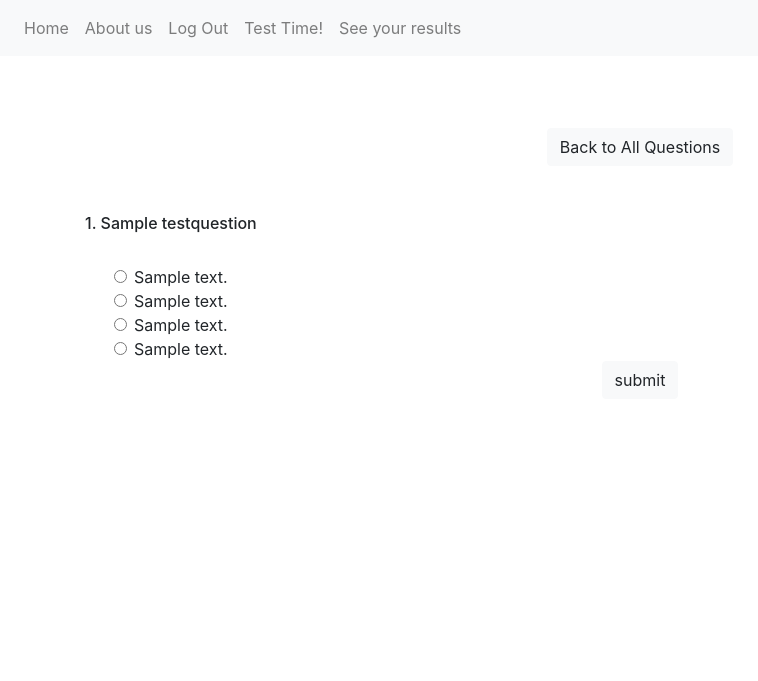
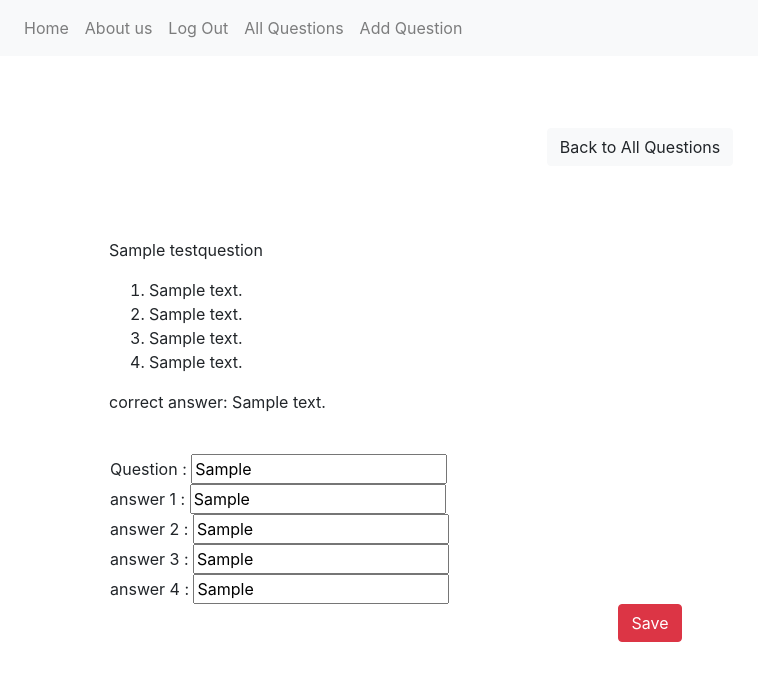
Before and after one commit to mag-d-alen/level_up_english, a Django app: page /1/ in a window 1280 px wide. Shown: the top 681 px of the page, without its empty margins (0-758 px from the left). Run offline with Django 4.2, Linux system fonts and the light colour scheme; a user stored in the database is signed in; tables that the repository leaves empty hold one stand-in row (values such as "Sample post"); some libraries are stand-ins or nearby versions.

Commit message:
adding the load questions management command, htmx, edit question using htmx

```diff
--- a/requirements.txt
+++ b/requirements.txt
@@ -4,3 +4,6 @@ psycopg2-binary==2.9.6
 sqlparse==0.4.4
 django-crispy-forms==1.14.0
 crispy-bootstrap5==0.6
+django-widget-tweaks
+python-docx==0.8.11
+selenium~=4.9.0
--- a/silky/templates/question.html
+++ b/silky/templates/question.html
@@ -8,7 +8,52 @@
      <div class="d-flex justify-content-center p-4 ">
          <a href="{% url 'test' %}"><button class = "btn btn-light btn-large mb-4" >Back to All Questions</button></a>
     </div>
+    {% if user.is_staff%}
+    <div class="p-4">
+        <p id="question"  hx-trigger="click"  hx-target="this" hx-swap="outerHTML">{{q.question}}</p>
+        <ol>
+            <li class="editable">{{q.answer_1}}</li>
+            <li class="editable">{{q.answer_2}}</li>
+            <li class="editable">{{q.answer_3}}</li>
+            <li class="editable">{{q.answer_4}}</li>
+        </ol>
+        <p class="editable">correct answer: {{q.correct_answer}}</p>
+<!--           <div class="d-flex justify-content-center ">-->
+<!--                <button class="btn btn-danger" hx-get="edit">Click to edit</button>-->
+<!--            </div>-->
+    </form>
+    </div>
+    <form hx-put="/edit/{{q.pk}}/" hx-target="this" hx-headers="{'X-CSRFToken': '{{ csrf_token }}'}">
+            <div class="form-check d-flex flex-column align-items-left px-30">
+                <div class="form-check row">
+                    <label class="form-check-label " for=q0> Question :</label>
+                    <input type="text" name=q.pk id=q0 value={{q.question}} >
+                </div>
+                 <div class="form-check row">
+                   <label class="form-check-label " for=q1> answer 1 :</label>
+                    <input type="text" name=q.pk id=q1 value={{q.answer_1}} >
+                 </div>
+                <div class="form-check row">
+                    <label class="form-check-label " for=q2> answer 2 :</label>
+                    <input type="text" name=q.pk id=q2 value={{q.answer_2}} >
+                </div>
+                <div class="form-check row">
+                    <label class="form-check-label " for=q3> answer 3 :</label>
+                    <input type="text" name=q.pk id=q3 value={{q.answer_3}} >
+                </div>
+                <div class="form-check row">
+                    <label class="form-check-label " for=q4> answer 4 :</label>
+                    <input type="text" name=q.pk id=q4 value={{q.answer_4}} >
+                </div>
+
+            <div class="d-flex justify-content-center ">
+                <button class="btn btn-danger">Save</button>
+            </div>
+    </form>
+
+    {% else %}
     <h6>{{q.pk}}. {{q.question}}</h6>
+
     <form class="p-4"method="POST" name=q.pk>
         {% csrf_token %}
             <div class="form-check d-flex flex-column align-items-left px-30">
@@ -37,9 +82,11 @@
               </label>
             </div>
             </div>
-  <div class="d-flex justify-content-center ">
-        <button class = "btn btn-light btn-large" >submit</button>
-  </div>
+          <div class="d-flex justify-content-center ">
+                <button class = "btn btn-light btn-large" >submit</button>
+          </div>
     </form>
+    {% endif %}
     </div>
+
 {% endblock content %}
--- a/silky/urls.py
+++ b/silky/urls.py
@@ -1,7 +1,7 @@
 from django.urls import path
 
 from .views import HomePageView, AboutPageView, RegisterPageView, TestQuestionListView, \
-    question_detail_view, user_results_view
+    question_detail_view, user_results_view, add_question_view, edit_question_view
 
 urlpatterns = [
     path('', HomePageView.as_view(), name='home'),
@@ -9,6 +9,8 @@ urlpatterns = [
     path("register/", RegisterPageView.as_view(), name="register"),
     path("test/", TestQuestionListView.as_view(), name="test"),
     path("<int:pk>/", question_detail_view, name="answers"),
+    path("add/", add_question_view, name="add"),
     path("results/", user_results_view, name="results"),
+    path("edit/<int:pk>", edit_question_view, name="edit"),
 
 ]
--- a/silky/views.py
+++ b/silky/views.py
@@ -1,9 +1,12 @@
+from django.http import HttpResponse
 from django.shortcuts import render, redirect
 from django.urls import reverse_lazy
 from django.views import generic
+from django.views.decorators.http import require_http_methods
 from django.views.generic import TemplateView, ListView
 
 from accounts.forms import CustomUserCreationForm
+from silky.forms import TestQuestionForm
 from silky.models import TestQuestion, TestAnswer
 
 
@@ -32,7 +35,29 @@ class TestQuestionListView(ListView):
         return qs
 
 
-def question_detail_view(request, pk=8):
+def add_question_view(request):
+    form = TestQuestionForm()
+    if request.method == 'POST':
+        form = TestQuestionForm(request.POST)
+        if form.is_valid():
+            form.save()
+            return redirect('test')
+    else:
+        return render(request, 'partials/question_form.html', {'form': form})
+
+@require_http_methods(['GET', 'POST'])
+def edit_question_view(request, pk):
+    question = TestQuestion.objects.get(pk=pk)
+    if request.method == 'POST':
+        data = {key:value for (key, value) in request.POST.items()}
+        TestQuestion.objects.filter(id = pk).update(**data)
+        message =' <p>Congratulations, the question was updated successfully</p>'
+        return HttpResponse(message, status=200)
+    else:
+        return render(request, 'partials/edit_question.html', {'q': question})
+
+
+def question_detail_view(request, pk):
     question = TestQuestion.objects.filter(pk=pk).first()
     if request.method == "POST":
         answer = request.POST.get("q.pk")
@@ -48,6 +73,6 @@ def user_results_view(request):
     questions = list(TestQuestion.objects.filter(answers__author=request.user).order_by("-answers__id"))
     results = [{"question": q.question, "correct": q.correct_answer, "1": q.answer_1, "2": q.answer_2, "3": q.answer_3,
                 "4": q.answer_4, "response": TestAnswer.objects.filter(author=request.user, test_question=q)
-        .values().first()["answer"], "is_right":TestAnswer.objects.filter(author=request.user, test_question=q)
+        .values().first()["answer"], "is_right": TestAnswer.objects.filter(author=request.user, test_question=q)
                                                  .values().first()["answer"] == q.correct_answer} for q in questions]
     return render(request, 'test_results.html', {'results': results})
--- a/templates/_base.html
+++ b/templates/_base.html
@@ -5,6 +5,7 @@
         <meta charset="utf-8">
         <link rel="stylesheet" href="https://cdn.jsdelivr.net/npm/bootstrap@4.3.1/dist/css/bootstrap.min.css" integrity="sha384-ggOyR0iXCbMQv3Xipma34MD+dH/1fQ784/j6cY/iJTQUOhcWr7x9JvoRxT2MZw1T" crossorigin="anonymous">        <title>{% block title %}Silky{% endblock title %}</title>
         <link rel="stylesheet" href="{% static 'css/styles.css' %}"/>
+        <script src="https://unpkg.com/htmx.org@1.9.2" integrity="sha384-L6OqL9pRWyyFU3+/bjdSri+iIphTN/bvYyM37tICVyOJkWZLpP2vGn6VUEXgzg6h" crossorigin="anonymous"></script>
     </head>
     <body>
     <nav class="navbar  navbar-expand-lg  navbar-light bg-light">
@@ -20,11 +21,17 @@
                 <a class="nav-link" href="{% url 'logout' %}">Log Out</a>
             </li>
             <li class="nav-item">
-                <a class="nav-link" href="{% url 'test' %}">Test Time!</a>
+                <a class="nav-link" href="{% url 'test' %}">{% if user.is_staff %} All Questions{% else %}Test Time!{% endif %}</a>
             </li>
-             <li class="nav-item">
-                <a class="nav-link" href="{% url 'results' %}">See your results</a>
-            </li>
+                {% if  user.is_staff %}
+                  <li class="nav-item">
+                    <a class="nav-link" href="{% url 'add' %}">Add Question</a>
+                </li>
+                {% else %}
+                  <li class="nav-item">
+                    <a class="nav-link" href="{% url 'results' %}">See your results</a>
+                </li>
+                {% endif %}
             {% else %}
             <li class="nav-item">
                 <a class="nav-link" href="{% url 'login' %}">Log In</a>
@@ -39,10 +46,11 @@
             {% block content %}
             {% endblock content %}
         </div>
+        <script>document.body.addEventListener('htmx:configRequest', (event) => event.detail.headers['X-CSRFToken'] = '{{ csrf_token }}')</script>
         <script src="https://code.jquery.com/jquery-3.3.1.slim.min.js" integrity="sha384-q8i/X+965DzO0rT7abK41JStQIAqVgRVzpbzo5smXKp4YfRvH+8abtTE1Pi6jizo" crossorigin="anonymous"></script>
         <script src="https://cdn.jsdelivr.net/npm/popper.js@1.14.7/dist/umd/popper.min.js" integrity="sha384-UO2eT0CpHqdSJQ6hJty5KVphtPhzWj9WO1clHTMGa3JDZwrnQq4sF86dIHNDz0W1" crossorigin="anonymous"></script>
         <script src="https://cdn.jsdelivr.net/npm/bootstrap@4.3.1/dist/js/bootstrap.min.js" integrity="sha384-JjSmVgyd0p3pXB1rRibZUAYoIIy6OrQ6VrjIEaFf/nJGzIxFDsf4x0xIM+B07jRM" crossorigin="anonymous"></script>
         <script src="{% static 'js/script.js' %}"></script>
-    </body>
+    </body >
 
 </html>
```
Also changed, not shown: levelup/settings.py (+6 -3 lines), silky/management/commands/loader.py (added, +11 -0 lines), silky/templates/partials/edit_question.html (added, +38 -0 lines), silky/templates/partials/question_form.html (added, +33 -0 lines), silky/templates/question_list.html (+22 -7 lines), silky/utils/load_questions.py (added, +53 -0 lines).
